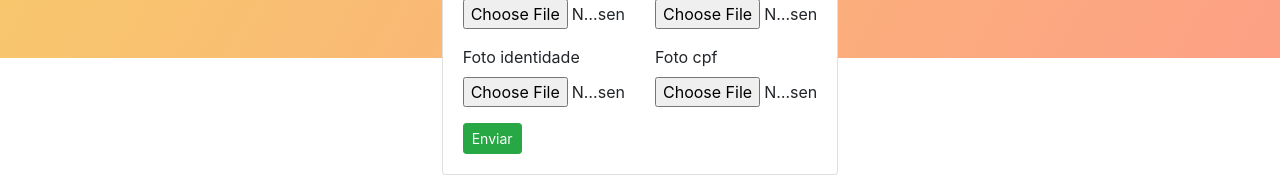
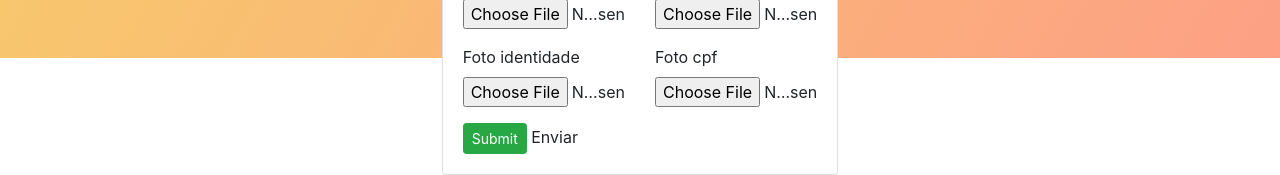
Before and after one commit to rodrigues87/brasmed, a Django app: page /solicitacoes/solicitar in a window 1280 px wide. Shown: the part 772-947 px from the top of the page. Run offline with Django 3.2, Linux system fonts and the light colour scheme; the visitor is signed in with stand-in values (Sample User, id 1); some libraries are stand-ins or nearby versions.

Commit message:
initial commit

```diff
--- a/solicitacao/views.py
+++ b/solicitacao/views.py
@@ -12,6 +12,6 @@ def solicitacao(request):
             solicitacao.vendedor = request.user
             solicitacao.save()
 
-            #return render(request, 'site/pedidos/agradecimentos.html', {'solicitacao': solicitatao})
+            return redirect('/')
         return render(request, 'solicitacao.html', {'form': form})
     return redirect('login/')
--- a/templates/solicitacao.html
+++ b/templates/solicitacao.html
@@ -28,7 +28,8 @@
                     <div class="card-body card-block">
 
 
-                        <form action="" method="post" enctype="multipart/form-data" class="">
+
+                        <form  action="" method="post" enctype="multipart/form-data" class="">
                             {% csrf_token %}
                             <div class="row">
                                 <div class="col-12 text-center">
@@ -94,9 +95,9 @@
                                 </div>
                             </div>
 
-                            <button type="submit" class="btn btn-success btn-sm">
+                            <input type="submit" class="btn btn-success btn-sm">
                                 <i class="fa fa-dot-circle-o"></i> Enviar
-                            </button>
+                            </input>
 
 
                         </form>
```
